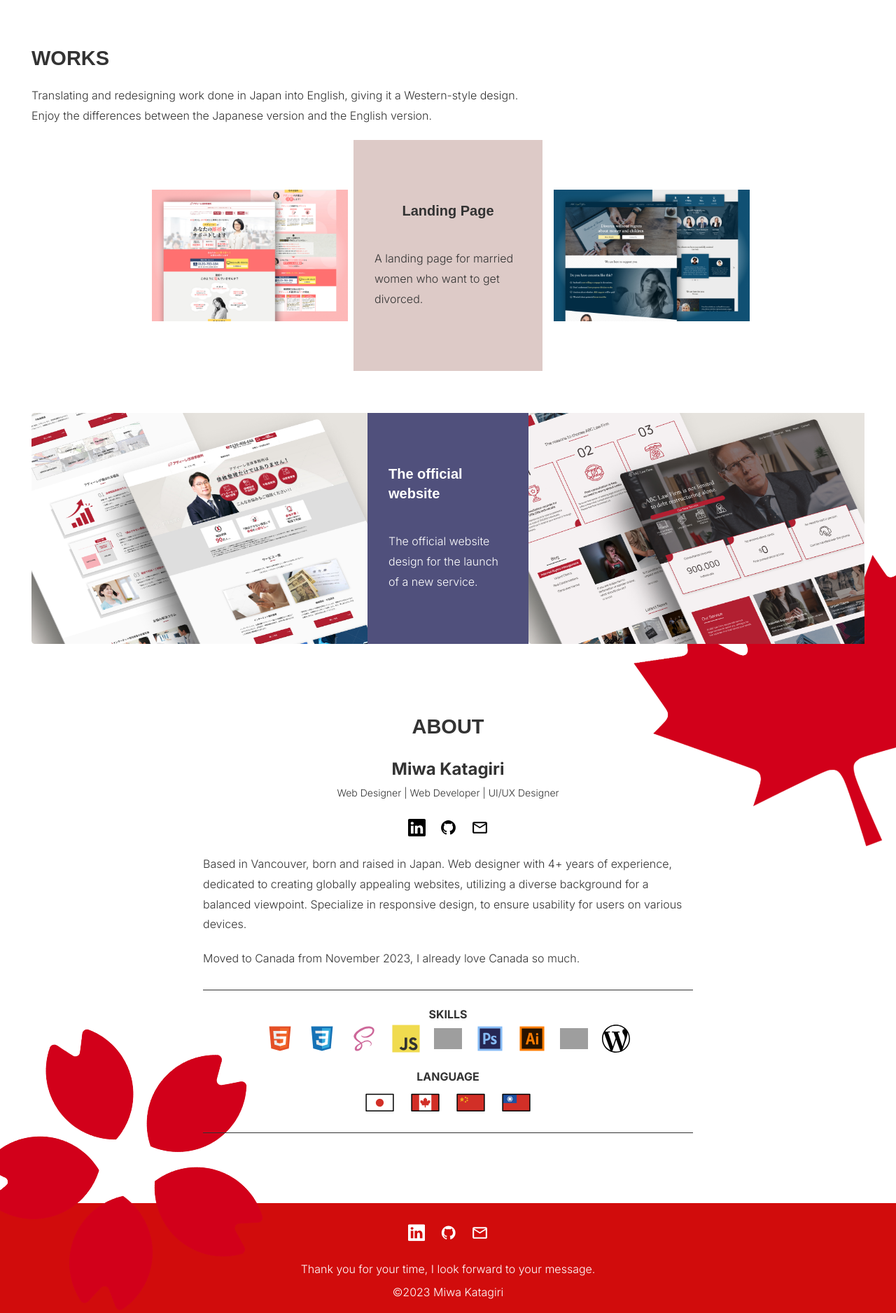
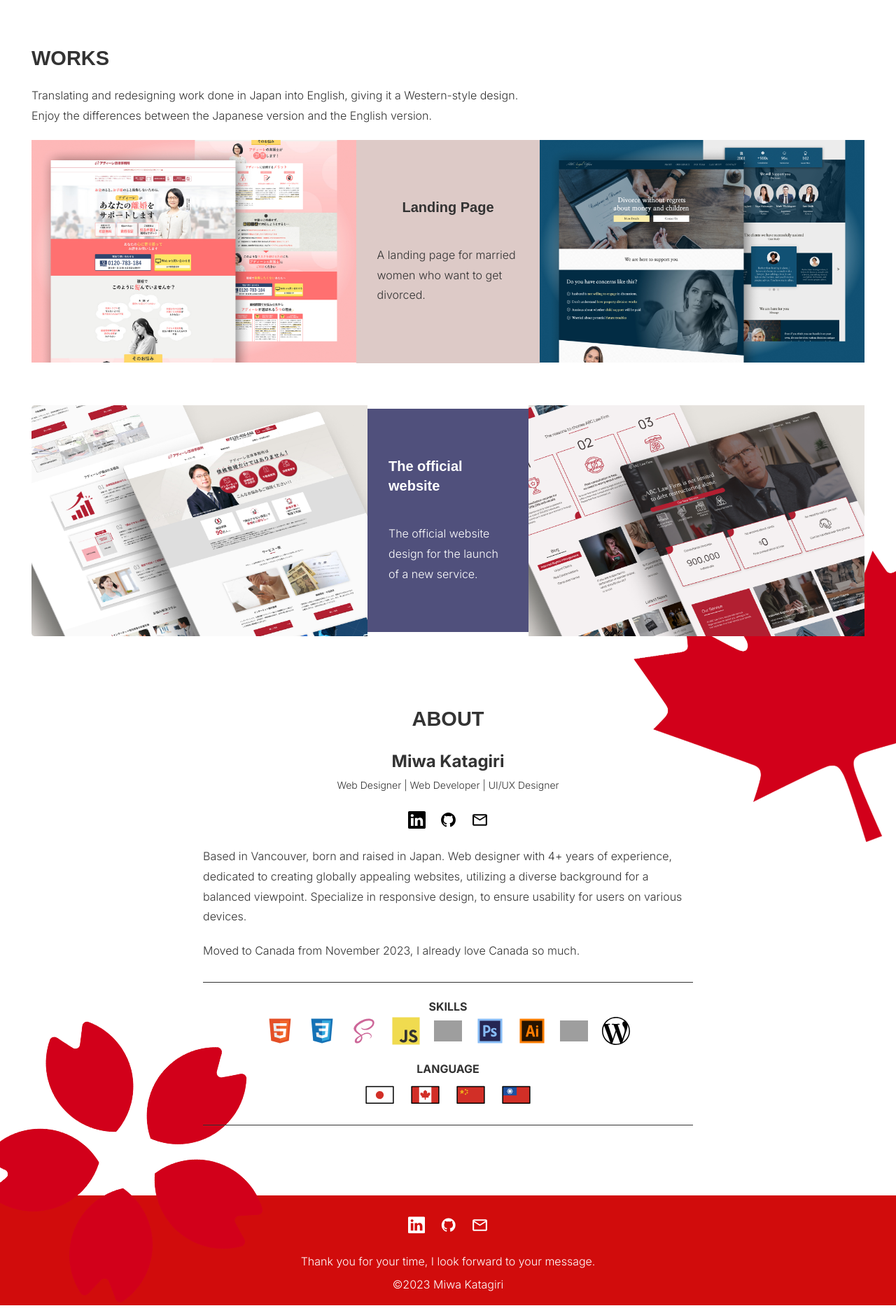
Before and after one commit to shenhe304/portfolio, a PHP site: page / in a window 1280 px wide. Shown: the part 661-2537 px from the top of the page at 70% size. Run offline with PHP 8.4, Linux system fonts and the light colour scheme; some web fonts are replaced; grey boxes are pictures that could not be loaded.

Commit message:
modify a tag

```diff
--- a/gulp_src/scss/object/project/_p-works.scss
+++ b/gulp_src/scss/object/project/_p-works.scss
@@ -16,18 +16,16 @@
             width: 480px;
         }
         &__link{
-            width:280px;
-            height:188px;
-            overflow:hidden;
-            margin:	10px 8px 10px 16px;
-            position:relative;
+            width: 480px;
+            overflow: hidden;
+            position: relative;
 
             &:hover .p-works__mask{
                 top:0;
             }
         }
         &__caption{
-            font-size:130%;
+            font-size: 29px;
             color:#fff;
             padding-top:80px;
             padding-left:100px;
@@ -48,7 +46,7 @@
             align-items: center;
             gap: 40px 0;
             width: 270px;
-            height: 330px;
+            height: 319px;
             padding: 30px;
         }
     }
--- a/index.html
+++ b/index.html
@@ -48,14 +48,19 @@
                         <a href="./works/web-rikon-jp.html" class="p-works__link">
                             <img src="./assets/img/top/img-work-rikonJP.jpg" alt="Web design about landing page in Japanese" class="p-works__img">
                             <div class="p-works__mask">
-                                <div class="p-workd__caption">It's fresh !</div>
+                                <div class="p-works__caption">Japanese Design</div>
                             </div>
                         </a>
                         <div class="p-works__text u-bg-third">
                             <h3 class="c-title-lv3">Landing Page</h3>
                             <p>A landing page for married women who want to get divorced.</p>
                         </div>
-                        <a href="./works/web-rikon-en.html" class="p-works__link"><img src="./assets/img/top/img-work-rikonEN.jpg" alt="Web design about landing page in English" class="p-works__img"></a>
+                        <a href="./works/web-rikon-en.html" class="p-works__link">
+                            <img src="./assets/img/top/img-work-rikonEN.jpg" alt="Web design about landing page in English" class="p-works__img">
+                            <div class="p-works__mask">
+                                <div class="p-works__caption">English Design</div>
+                            </div>
+                        </a>
                     </div>
 
                     <div class="p-works__item js-scrollUp">
```
Also changed, not shown: assets/css/style.css, assets/img/top/img-work-syohinEN.jpg.
